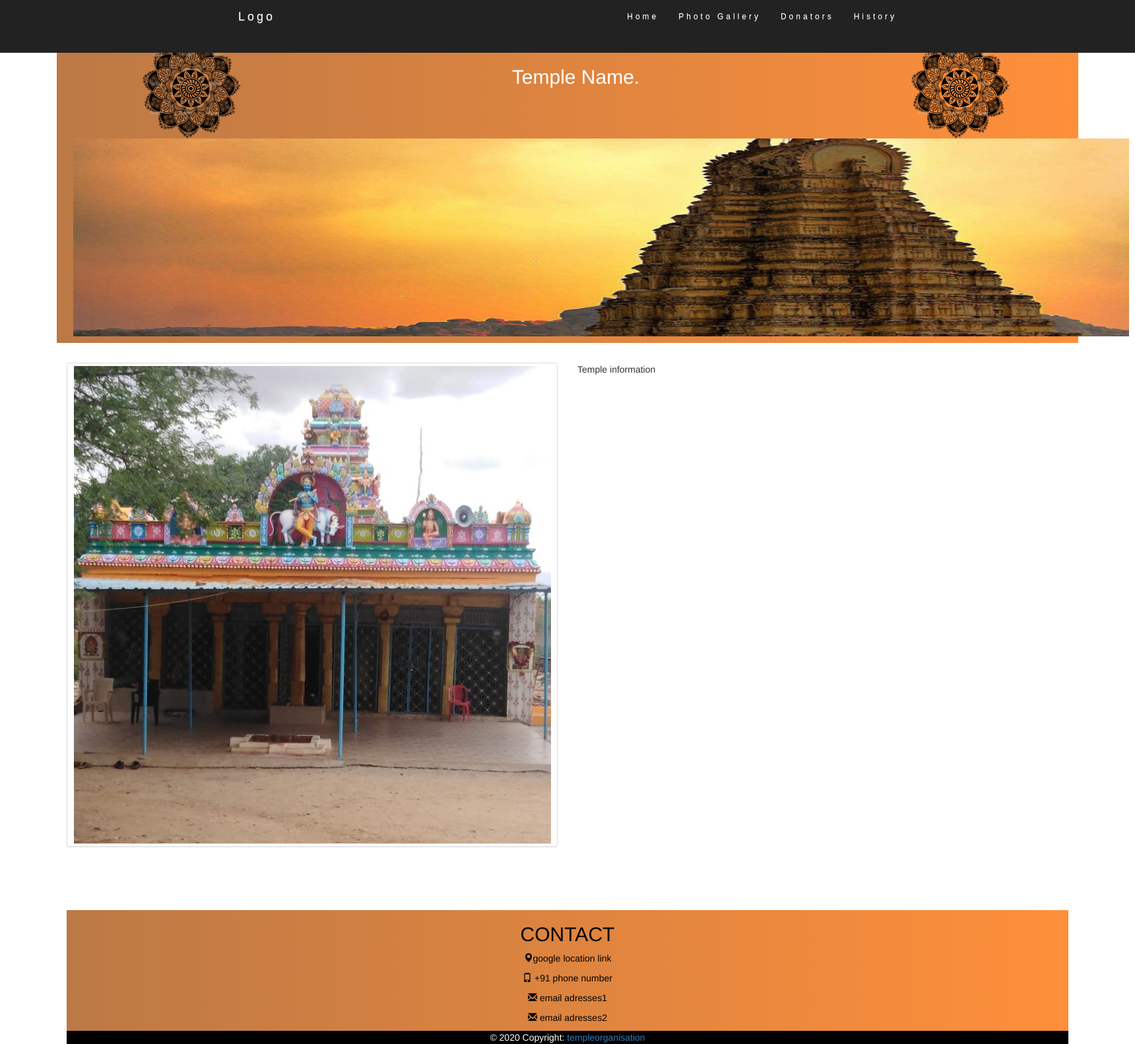
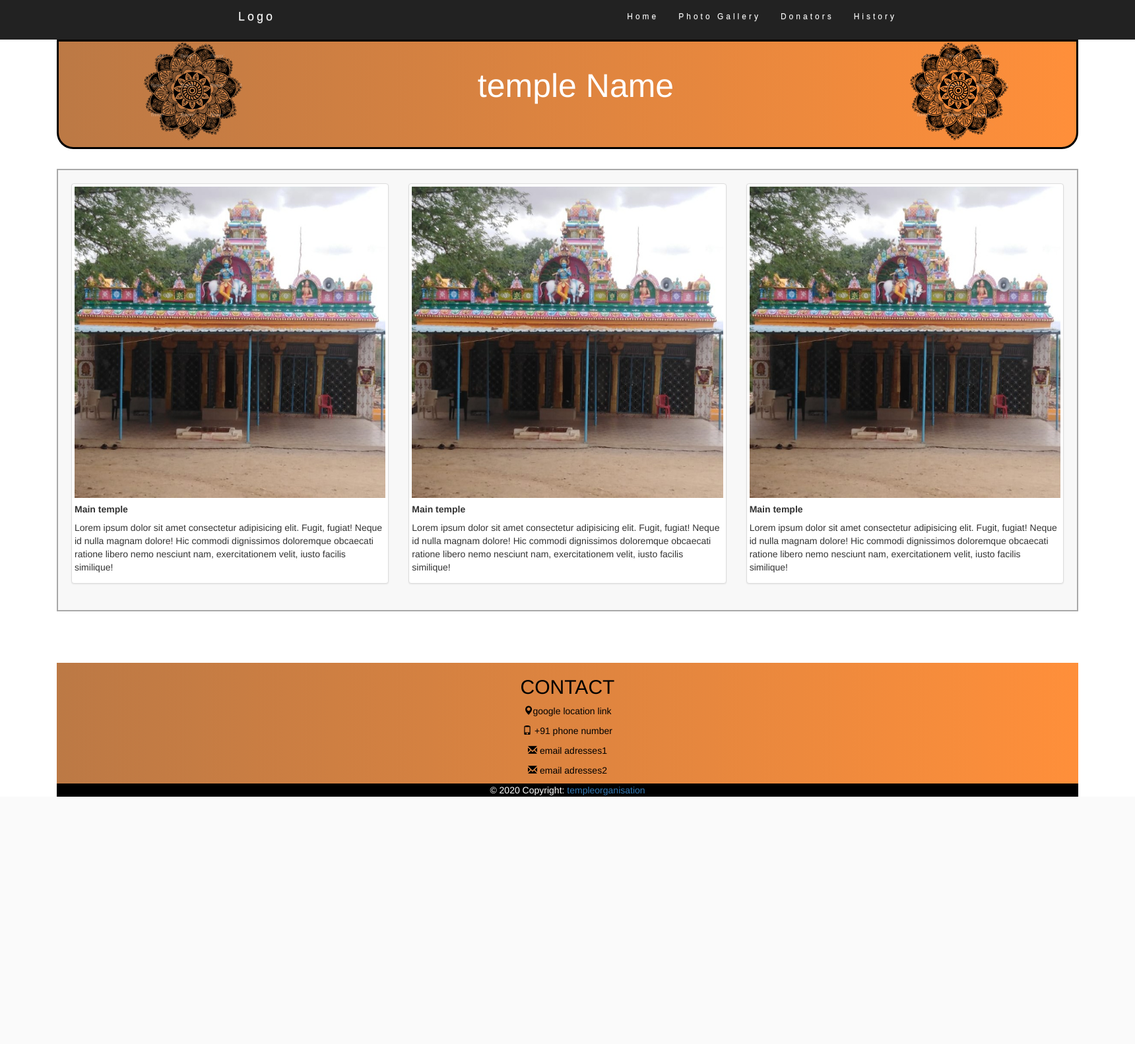
Before and after one commit to swaroop-hub/temple-website, a PHP site: page / in a window 1720 px wide. Shown: the whole page at 66% size. After the commit the page ends 1208 px from the top, so only its background shows below. Run offline with PHP 8.4, Linux system fonts and the light colour scheme.

Commit message:
changes like iscon temple

```diff
--- a/css/index.css
+++ b/css/index.css
@@ -8,7 +8,7 @@ body {
 
 .navbar {
   margin-bottom: 0;
-  height: 10% !important;
+  height: 60px !important;
   background-color: #222222;
   z-index: 9999;
   border: 0;
@@ -17,6 +17,11 @@ body {
   letter-spacing: 4px;
   border-radius: 0;
   font-family: Montserrat, sans-serif;
+}
+
+.navbar-nav {
+  margin-top: 0px !important
+  ;
 }
 
 .navbar .container {
@@ -48,6 +53,8 @@ body {
     padding-top: 0px !important;
     padding-left: 25px !important;
     background-image: linear-gradient(to right, #bc7945,#ff8f3a);
+    border: 3px solid black;
+    border-radius : 0px 0px 25px 25px;
 }
 
 #header {
@@ -56,6 +63,13 @@ body {
   color: white;
   margin-top: 60px;
   padding-bottom: 10px !important;
+}
+
+#header-main{
+  display: flex;
+  flex-direction: row;
+  justify-content: space-around;
+  align-items: center;
 }
 
 #header-dp {
@@ -73,8 +87,15 @@ body {
   padding:  20px;
 }
 
-#header-details h2{
+#header-details p{
   font-weight: 300;
+  font-size: 50px;
+}
+
+#content {
+  padding: 20px ;
+  border:2px solid #a8a8a8;
+  background-color: #f8f8f8;
 }
 
 
@@ -146,11 +167,25 @@ img {vertical-align: middle;}
 }
 /* On smaller screens, decrease text size */
 @media only screen and (max-width: 380px) {
+    .navbar {
+      height: 30px !important;
+    }
 
-
+    .jumbotron {
+      margin-top: 50px !important;
+    }
     .jumbotron .col-sm-3, .jumbotron .col-sm-6 {
       width: 90px !important;
       padding: 0px !important;
+    }
+
+    #header-dp img {
+      height: 60px;
+      width: 60px;
+    }
+
+    #header-details p {
+      font-size: 20px;
     }
     .prev, .next,.text {font-size: 11px}
 }
@@ -158,12 +193,15 @@ img {vertical-align: middle;}
 
 
 #contact {
+  left: 0px !important;
+  right: 0px !important;
   margin-top: 5% !important;
   background-image: linear-gradient(to right, #bc7945,#ff8f3a);
   color: black;
 }
 
 footer {
+  width: 100% !important;
   background-color: black;
   color: white;
 }
--- a/index.html
+++ b/index.html
@@ -40,7 +40,7 @@
           </div>
         </nav>
         <div class="jumbotron text-center" id="header">
-          <div class="row">
+          <div class="row" id="header-main">
               <div class="col-sm-3">
                   <div class="thumbnail" id="header-dp">
                       <img src="./images/design2.png" alt="temple image" ></img>
@@ -48,7 +48,7 @@
               </div>
               <div class="col-sm-6">
                   <div className="container-fluid" id="header-details">
-                      <h2>Temple Name.</h2>
+                      <p>temple Name</p>
                   </div>
               </div>
               <div class="col-sm-3">
@@ -57,30 +57,34 @@
                 </div>
             </div>
           </div>
-          <div class="row">
-            <div class="col-md-12">
-              <!--Space for adding just random photo-->
-              <picture>
-                <source media="(min-width: 400px)" srcset="./images/backgroundimage1.jpg">
-                <img src="./images/backgroundimage1small.jpg">
-              </picture>
+
+      </div>
+      <div class="container-fluid" id="content">
+        <div class="row">
+          <div class="col-sm-4">
+            <div class="thumbnail">
+              <img src="./images/maintemple1.jpg" alt="Temple Front">
+              <p><h5><strong>Main temple</strong></h5></p>
+              <p>Lorem ipsum dolor sit amet consectetur adipisicing elit. Fugit, fugiat! Neque id nulla magnam dolore! Hic commodi dignissimos doloremque obcaecati ratione libero nemo nesciunt nam, exercitationem velit, iusto facilis similique!</p>
             </div>
           </div>
-      </div>
-      <div class="container-fluid">
-        <div class="row">
-          <div class="col-sm-6">
+          <div class="col-sm-4">
             <div class="thumbnail">
               <img src="./images/maintemple1.jpg" alt="Temple Front">
+              <p><h5><strong>Main temple</strong></h5></p>
+              <p>Lorem ipsum dolor sit amet consectetur adipisicing elit. Fugit, fugiat! Neque id nulla magnam dolore! Hic commodi dignissimos doloremque obcaecati ratione libero nemo nesciunt nam, exercitationem velit, iusto facilis similique!</p>
             </div>
           </div>
-          <div class="col-sm-6">
-            <div class="">
-                Temple information
+          <div class="col-sm-4">
+            <div class="thumbnail">
+              <img src="./images/maintemple1.jpg" alt="Temple Front">
+              <p><h5><strong>Main temple</strong></h5></p>
+              <p>Lorem ipsum dolor sit amet consectetur adipisicing elit. Fugit, fugiat! Neque id nulla magnam dolore! Hic commodi dignissimos doloremque obcaecati ratione libero nemo nesciunt nam, exercitationem velit, iusto facilis similique!</p>
             </div>
           </div>
 
         </div>
+      </div>
      <div id="contact" class="container-fluid text-center">
       <h2>CONTACT</h2>
       <div class="row ">
```
Also changed, not shown: photogallery.html (+15 -3 lines).
